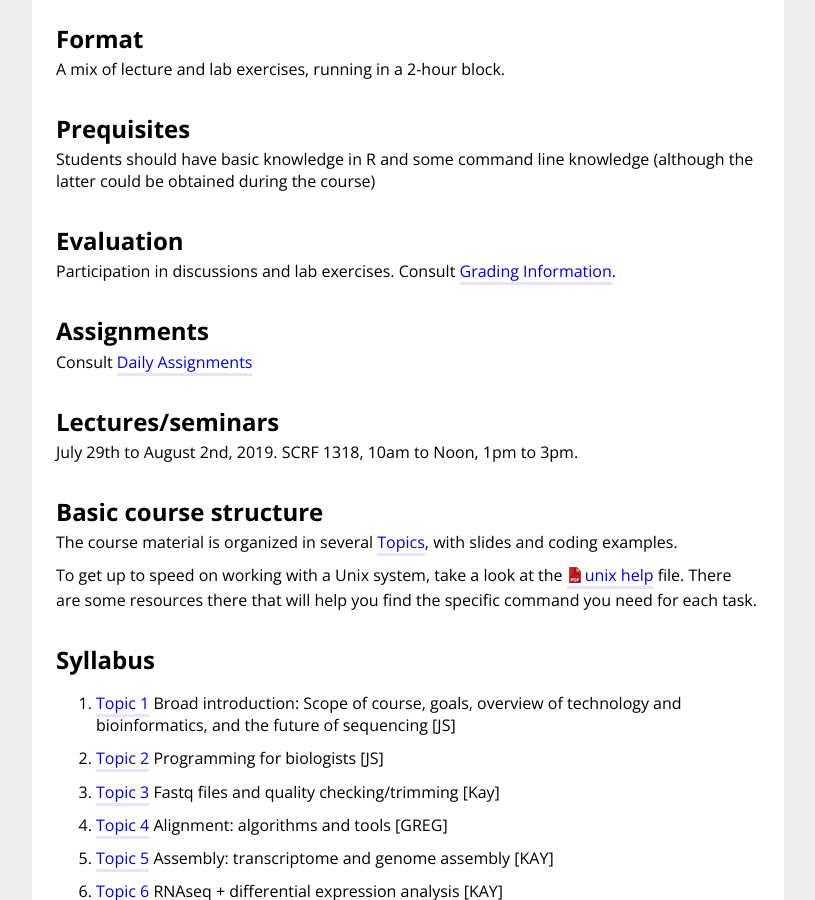
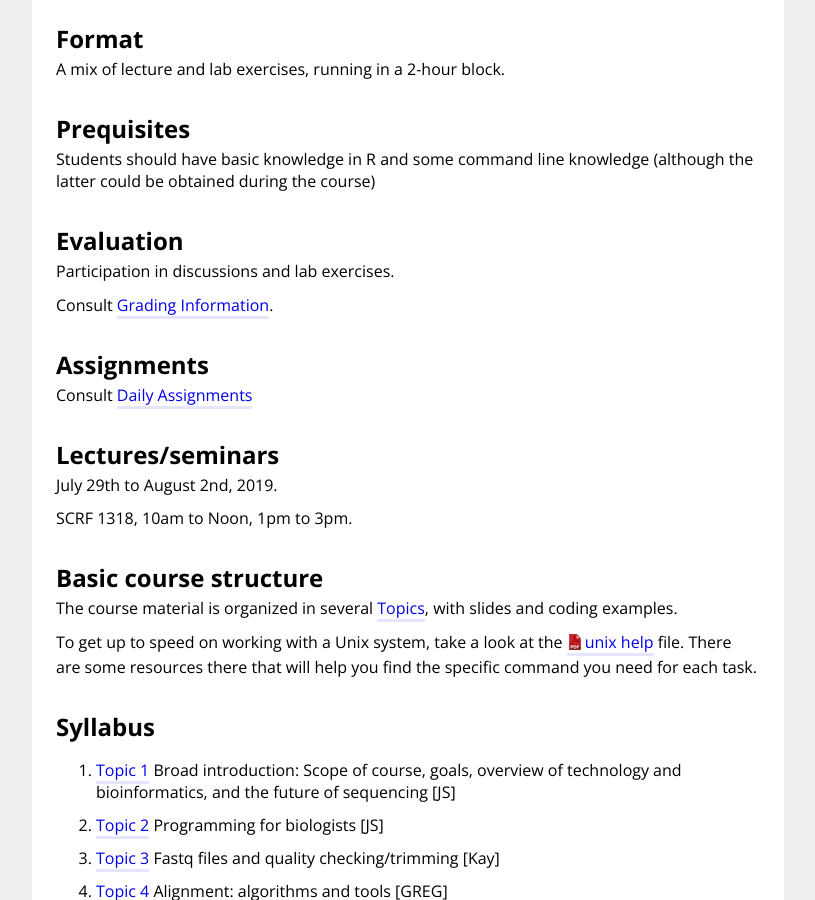
Before and after one commit to owensgl/biol525D, a Jekyll site: the page built from index.md, in a window 1280 px wide and 900 px high, scrolled down 633 px. Shown: the whole window, without its empty margins (232-1047 px from the left). Built offline with Jekyll 4.4.1, drawn with Linux system fonts in a browser that asks for light colours.

```diff
--- a/index.md
+++ b/index.md
@@ -23,14 +23,15 @@ Students should have basic knowledge in R and some command line knowledge (altho
 
 ## Evaluation
 Participation in discussions and lab exercises.
+
 Consult [Grading Information](./grading.md).
 
 ## Assignments
 Consult [Daily Assignments](./daily_assignments.md)
 
 ## Lectures/seminars
+July 29th to August 2nd, 2019.
 
-July 29th to August 2nd, 2019.
 SCRF 1318, 10am to Noon, 1pm to 3pm.
 
 ## Basic course structure
```
